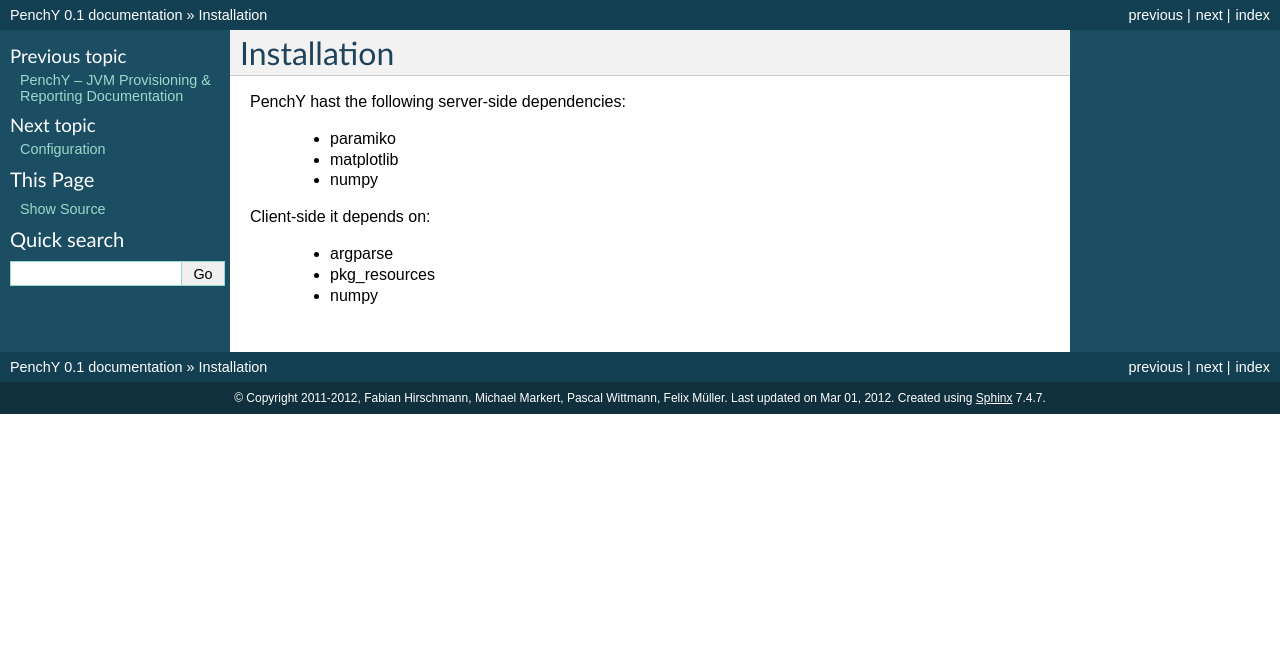
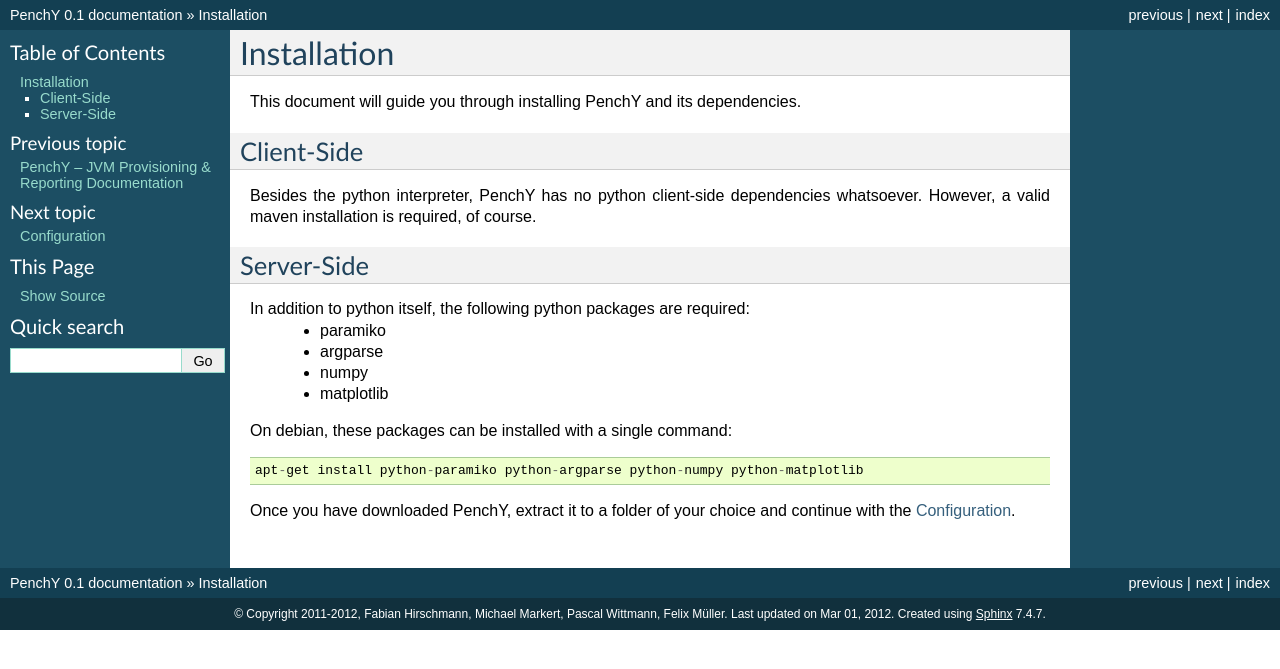
Before and after one commit to fhirschmann/penchy, a Sphinx documentation site: the page built from docs/installation.rst, in a window 1280 px wide. Shown: the top 669 px of the page. Built offline with Sphinx 7.4.7, drawn with Linux system fonts in a browser that asks for light colours; formulas are drawn with MathJax 3.

Commit message:
installation documentation

```diff
--- a/docs/installation.rst
+++ b/docs/installation.rst
@@ -2,14 +2,27 @@
 Installation
 ============
 
-PenchY hast the following server-side dependencies:
+This document will guide you through installing PenchY and its
+dependencies.
 
+Client-Side
+-----------
+
+Besides the python interpreter, PenchY has no python client-side dependencies
+whatsoever. However, a valid maven installation is required, of course.
+
+Server-Side
+-----------
+
+In addition to python itself, the following python packages are required:
  * paramiko
+ * argparse
+ * numpy
  * matplotlib
- * numpy
 
-Client-side it depends on:
+On debian, these packages can be installed with a single command::
 
- * argparse
- * pkg_resources
- * numpy
+    apt-get install python-paramiko python-argparse python-numpy python-matplotlib
+
+Once you have downloaded PenchY, extract it to a folder of your choice and
+continue with the :doc:`configuration`.
```
